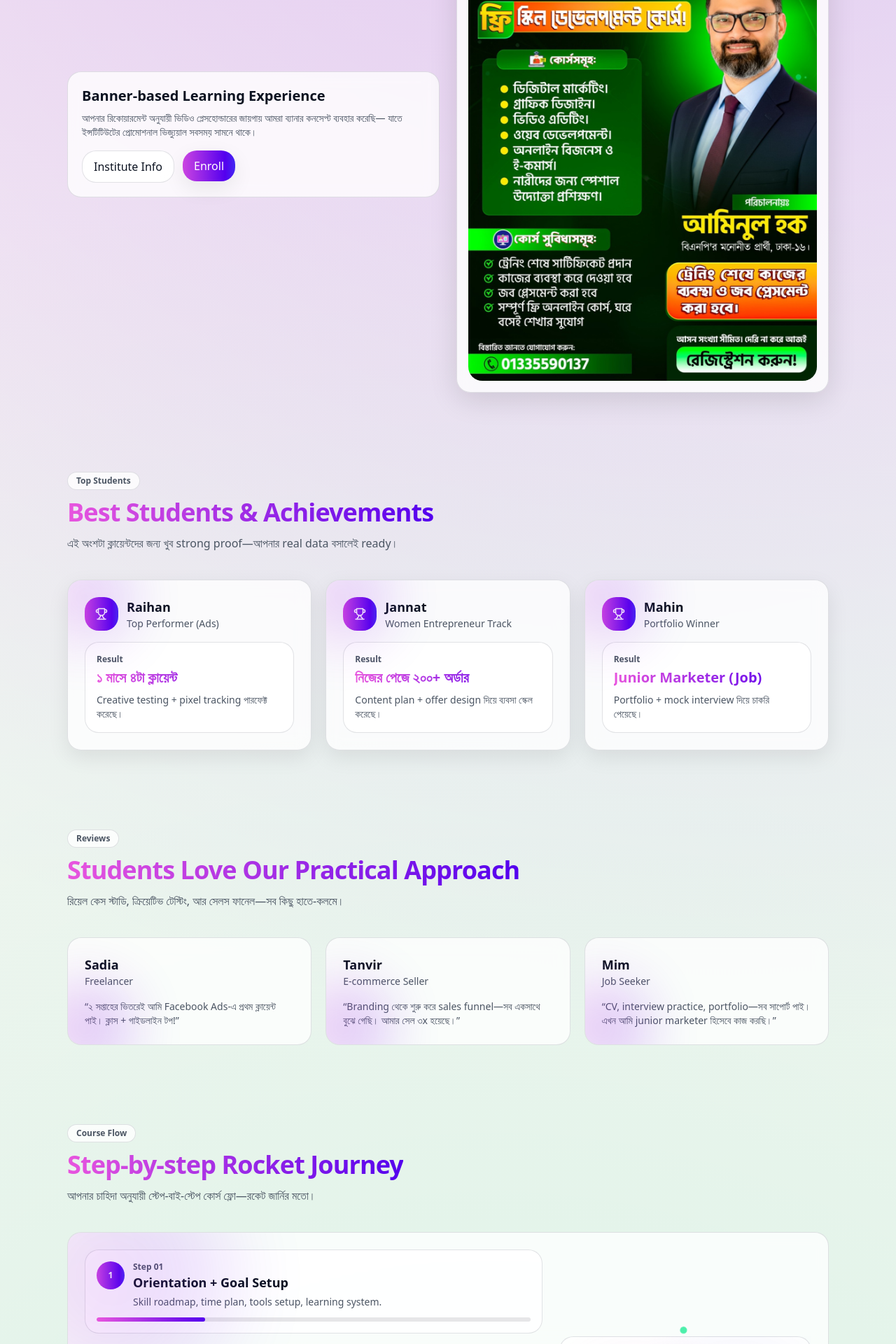
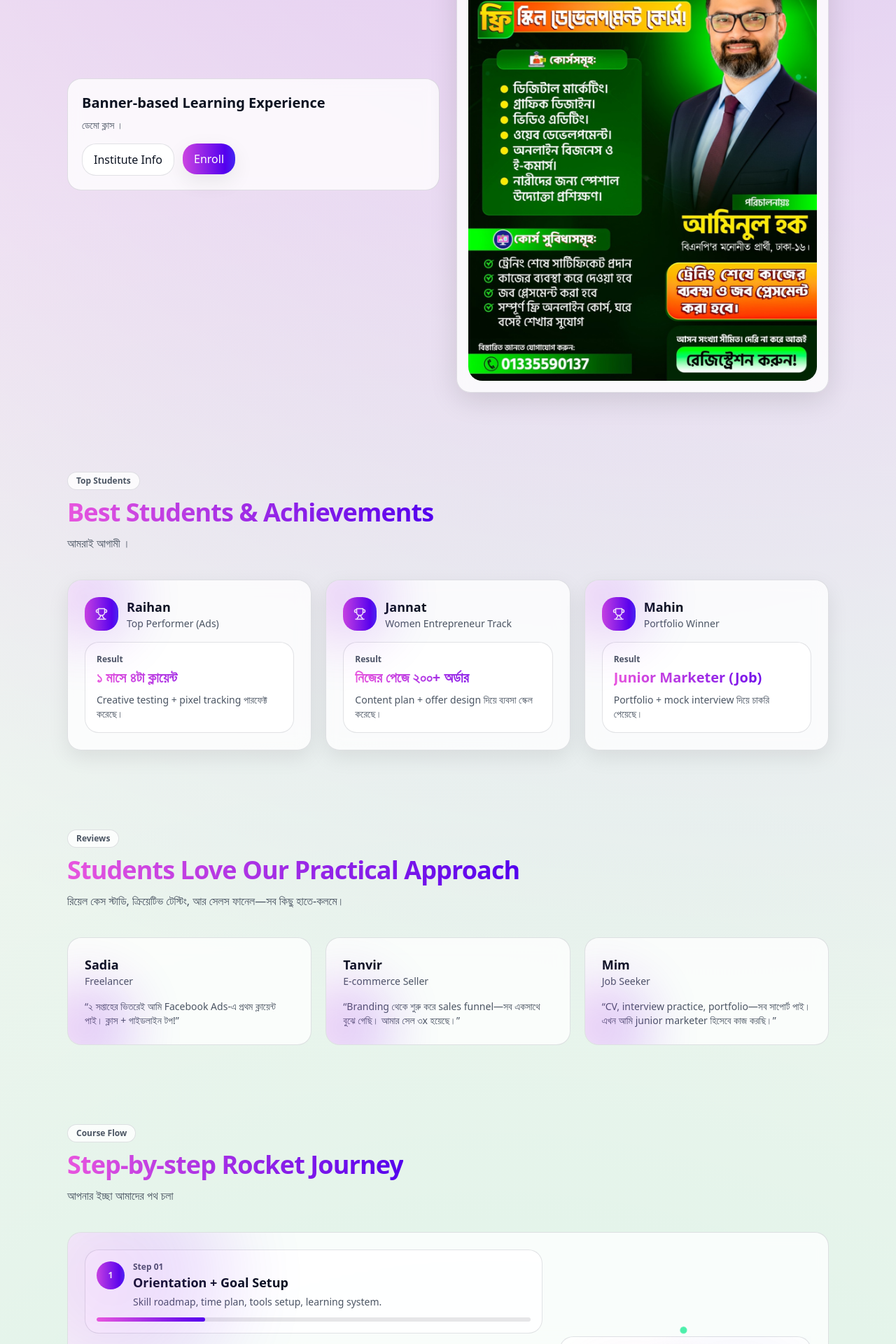
Before and after one commit to rajib3777/lms, a React (Vite) app: page / in a window 1280 px wide. Shown: the part 2820-4740 px from the top of the page at 70% size. Built offline with nearby package versions, Linux system fonts and the light colour scheme.

Commit message:
Update Home.tsx

```diff
--- a/src/pages/Home.tsx
+++ b/src/pages/Home.tsx
@@ -245,8 +245,7 @@ export default function Home(){
             <div className="glass rounded-xl2 p-5">
               <div className="font-display text-xl font-extrabold">Banner-based Learning Experience</div>
               <p className="mt-2 text-sm text-[var(--muted)]">
-                আপনার রিকোয়ারমেন্ট অনুযায়ী ভিডিও প্লেসহোল্ডারের জায়গায় আমরা ব্যানার কনসেপ্ট ব্যবহার করেছি—
-                যাতে ইন্সটিটিউটের প্রোমোশনাল ভিজ্যুয়াল সবসময় সামনে থাকে।
+                ডেমো ক্লাস ।
               </p>
               <div className="mt-4 flex gap-3">
                 <Link to="/about"><AnimatedButton variant="ghost">Institute Info</AnimatedButton></Link>
@@ -266,7 +265,7 @@ export default function Home(){
           <SectionTitle
             kicker="Top Students"
             title="Best Students & Achievements"
-            desc="এই অংশটা ক্লায়েন্টদের জন্য খুব strong proof—আপনার real data বসালেই ready।"
+            desc="আমরাই আগামী ।"
           />
           <div className="grid gap-5 md:grid-cols-3">
             {bestStudents.map((s, idx) => (
@@ -335,7 +334,7 @@ export default function Home(){
           <SectionTitle
             kicker="Course Flow"
             title="Step-by-step Rocket Journey"
-            desc="আপনার চাহিদা অনুযায়ী স্টেপ-বাই-স্টেপ কোর্স ফ্লো—রকেট জার্নির মতো।"
+            desc="আপনার ইচ্ছা আমাদের পথ চলা "
           />
           <RocketTimeline steps={rocketSteps} />
         </Container>
```
